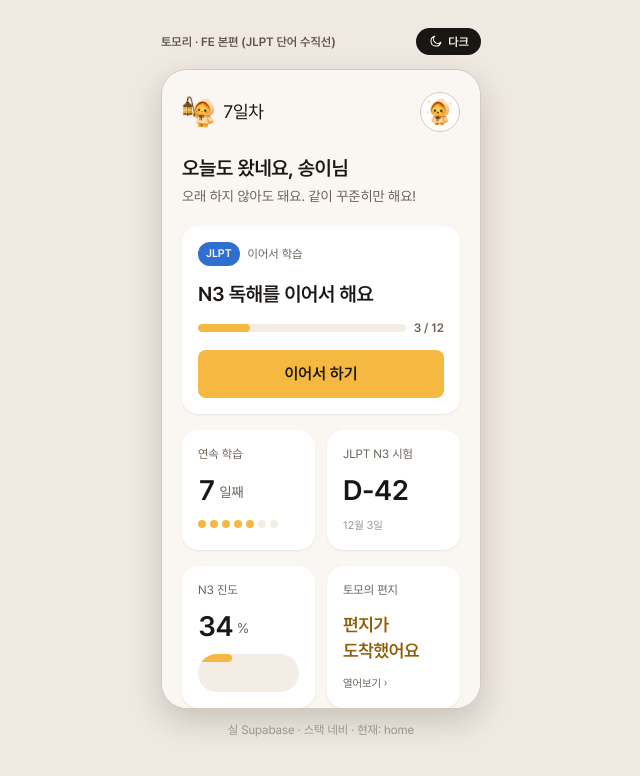
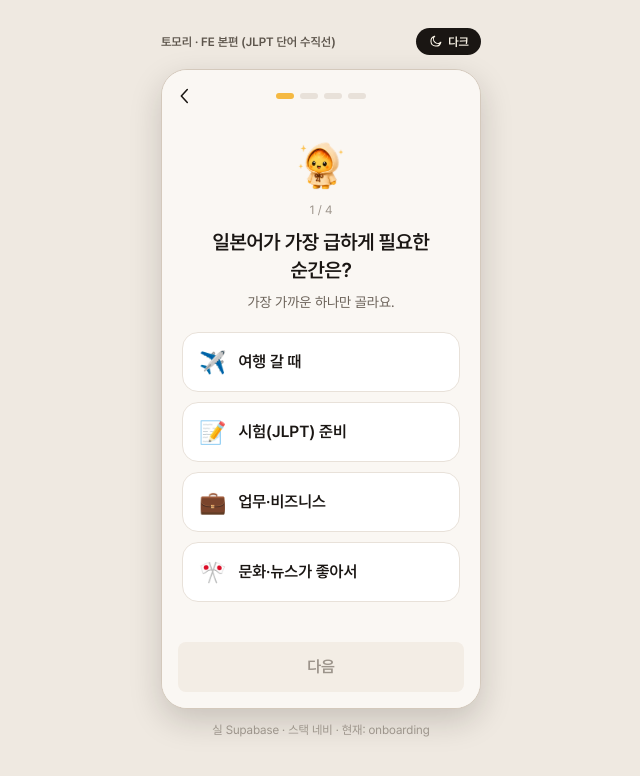
Before and after one commit to JangSonglee/japanese-study-app, a React (Vite) app in the folder 개발/프론트엔드_무스부/tomori-app/: page / in a window 1280 px wide. Shown: the top 776 px of the page, without its empty margins (319-959 px from the left). Built offline with nearby package versions, Linux system fonts and the light colour scheme; the HTML template or start-up script is replaced by a standard one.

Commit message:
feat(onboarding): 진단 4문항 화면 + App 첫실행 게이트

```diff
--- a/개발/프론트엔드_무스부/tomori-app/src/App.jsx
+++ b/개발/프론트엔드_무스부/tomori-app/src/App.jsx
@@ -17,6 +17,8 @@ import WrongNoteScreen from './screens/WrongNoteScreen';
 import WordCardScreen from './screens/WordCardScreen';
 import GrammarCardScreen from './screens/GrammarCardScreen';
 import QuizScreen from './screens/QuizScreen';
+import OnboardingScreen from './screens/OnboardingScreen';
+import { isOnboardingDone } from './data/onboarding';
 import { loadCards, loadGrammar, loadReading, loadListening, loadCardsByKeys, loadImageManifest } from './data/vocab';
 
 /**
@@ -28,7 +30,7 @@ import { loadCards, loadGrammar, loadReading, loadListening, loadCardsByKeys, lo
  */
 export default function App() {
   const [mode, setMode] = useState('light');
-  const nav = useRouter('home');
+  const nav = useRouter(isOnboardingDone() ? 'home' : 'onboarding');
   const [settings, setSettings] = useState(() => {
     // MY›설정 읽기 도움 기본값 — localStorage 유지. 없으면 「조금 안다」 기본(후리 ON·발음 OFF).
     try {
@@ -58,7 +60,12 @@ export default function App() {
 
         <View style={[styles.phone, { backgroundColor: t.bgBase, borderColor: t.borderStrong }]}>
           <ThemeProvider mode={mode}>
-            {name === 'home' ? (
+            {name === 'onboarding' ? (
+              <OnboardingScreen
+                onFinish={(answers) => { console.log('onboarding answers', answers); nav.reset('home'); }}
+                onExit={() => nav.reset('home')}
+              />
+            ) : name === 'home' ? (
               <HomeScreen nav={nav} />
             ) : name === 'courses' ? (
               <CourseListScreen nav={nav} />
--- /dev/null
+++ b/개발/프론트엔드_무스부/tomori-app/src/screens/OnboardingScreen.jsx
@@ -0,0 +1,111 @@
+import React, { useState } from 'react';
+import { View, Text, Pressable, ScrollView, StyleSheet } from 'react-native';
+import Icon from '../components/Icon';
+import Tomo from '../components/Tomo';
+import { useTheme } from '../theme/ThemeContext';
+import { fonts, radius, keepAll, typeStyle } from '../theme/tokens';
+import { QUESTIONS } from '../data/onboarding';
+
+/**
+ * 온보딩 진단 — 4문항, 한 문항씩. 시험이 아니라 취향·상황 파악(PRD 10.2).
+ *  · 진행 점 4개, 뒤로로 이전 문항 수정, 단일 선택 → 다음.
+ *  · 토모 동행(담담·응원). 밝기 헤일로 없음(새 쪽지 전용 14.2.1).
+ */
+export default function OnboardingScreen({ onFinish, onExit }) {
+  const { t } = useTheme();
+  const S = makeStyles(t);
+  const [step, setStep] = useState(0);
+  const [answers, setAnswers] = useState({});
+  const q = QUESTIONS[step];
+  const selected = answers[q.key];
+  const isLast = step === QUESTIONS.length - 1;
+
+  function choose(value) {
+    setAnswers((a) => ({ ...a, [q.key]: value }));
+  }
+  function next() {
+    if (selected == null) return;
+    if (isLast) { onFinish(answers); return; }
+    setStep((s) => s + 1);
+  }
+  function back() {
+    if (step === 0) { onExit && onExit(); return; }
+    setStep((s) => s - 1);
+  }
+
+  return (
+    <View style={[S.screen, { backgroundColor: t.bgBase }]}>
+      <View style={S.appbar}>
+        <Pressable onPress={back} hitSlop={12} accessibilityRole="button" accessibilityLabel={step === 0 ? '닫기' : '이전 문항'}>
+          <Icon name="back" size={22} color={t.textHigh} />
+        </Pressable>
+        {/* 진행 점 */}
+        <View style={S.dots}>
+          {QUESTIONS.map((_, i) => (
+            <View key={i} style={[S.dot, { backgroundColor: i <= step ? t.brand : t.border }]} />
+          ))}
+        </View>
+        <View style={{ width: 22 }} />
+      </View>
+
+      <ScrollView contentContainerStyle={S.body}>
+        <View style={S.tomoWrap}><Tomo scale={0.5} pose="bright" showNote={false} /></View>
+        <Text style={[S.step, { color: t.textLow }]}>{step + 1} / {QUESTIONS.length}</Text>
+        <Text style={[S.title, { color: t.textHigh }, keepAll]}>{q.title}</Text>
+        {q.hint ? <Text style={[S.hint, { color: t.textMid }, keepAll]}>{q.hint}</Text> : null}
+
+        <View style={S.options}>
+          {q.options.map((o) => {
+            const on = selected === o.value;
+            return (
+              <Pressable
+                key={o.value}
+                onPress={() => choose(o.value)}
+                accessibilityRole="radio"
+                accessibilityState={{ selected: on }}
+                style={[S.option, { backgroundColor: t.bgSurface, borderColor: on ? t.brand : t.border }, on && { borderWidth: 2 }]}
+              >
+                {o.emoji ? <Text style={S.emoji}>{o.emoji}</Text> : null}
+                <Text style={[S.optionText, { color: t.textHigh }, keepAll]}>{o.label}</Text>
+              </Pressable>
+            );
+          })}
+        </View>
+      </ScrollView>
+
+      <View style={S.foot}>
+        <Pressable
+          onPress={next}
+          disabled={selected == null}
+          accessibilityRole="button"
+          style={[S.btnPri, { backgroundColor: selected == null ? t.sunk : t.brand }]}
+        >
+          <Text style={[S.btnPriText, { color: selected == null ? t.textLow : t.onBrand }]}>
+            {isLast ? '결과 보기' : '다음'}
+          </Text>
+        </Pressable>
+      </View>
+    </View>
+  );
+}
+
+function makeStyles(t) {
+  return StyleSheet.create({
+    screen: { flex: 1 },
+    appbar: { height: 52, flexDirection: 'row', alignItems: 'center', justifyContent: 'space-between', paddingHorizontal: 12 },
+    dots: { flexDirection: 'row', gap: 6 },
+    dot: { width: 18, height: 6, borderRadius: radius.full },
+    body: { padding: 20, gap: 8, alignItems: 'center' },
+    tomoWrap: { marginBottom: 4 },
+    step: { fontFamily: fonts.ko, ...typeStyle('label') },
+    title: { fontFamily: fonts.ko, ...typeStyle('heading'), textAlign: 'center', marginTop: 2 },
+    hint: { fontFamily: fonts.ko, ...typeStyle('bodySm'), fontWeight: '400', textAlign: 'center' },
+    options: { alignSelf: 'stretch', gap: 10, marginTop: 12 },
+    option: { flexDirection: 'row', alignItems: 'center', gap: 12, borderRadius: radius.lg, borderWidth: 1, padding: 16 },
+    emoji: { fontSize: 22 },
+    optionText: { fontFamily: fonts.ko, ...typeStyle('body'), fontWeight: '600', flex: 1 },
+    foot: { padding: 16 },
+    btnPri: { height: 50, borderRadius: radius.sm, alignItems: 'center', justifyContent: 'center' },
+    btnPriText: { fontFamily: fonts.ko, ...typeStyle('body'), fontWeight: '700' },
+  });
+}
```
